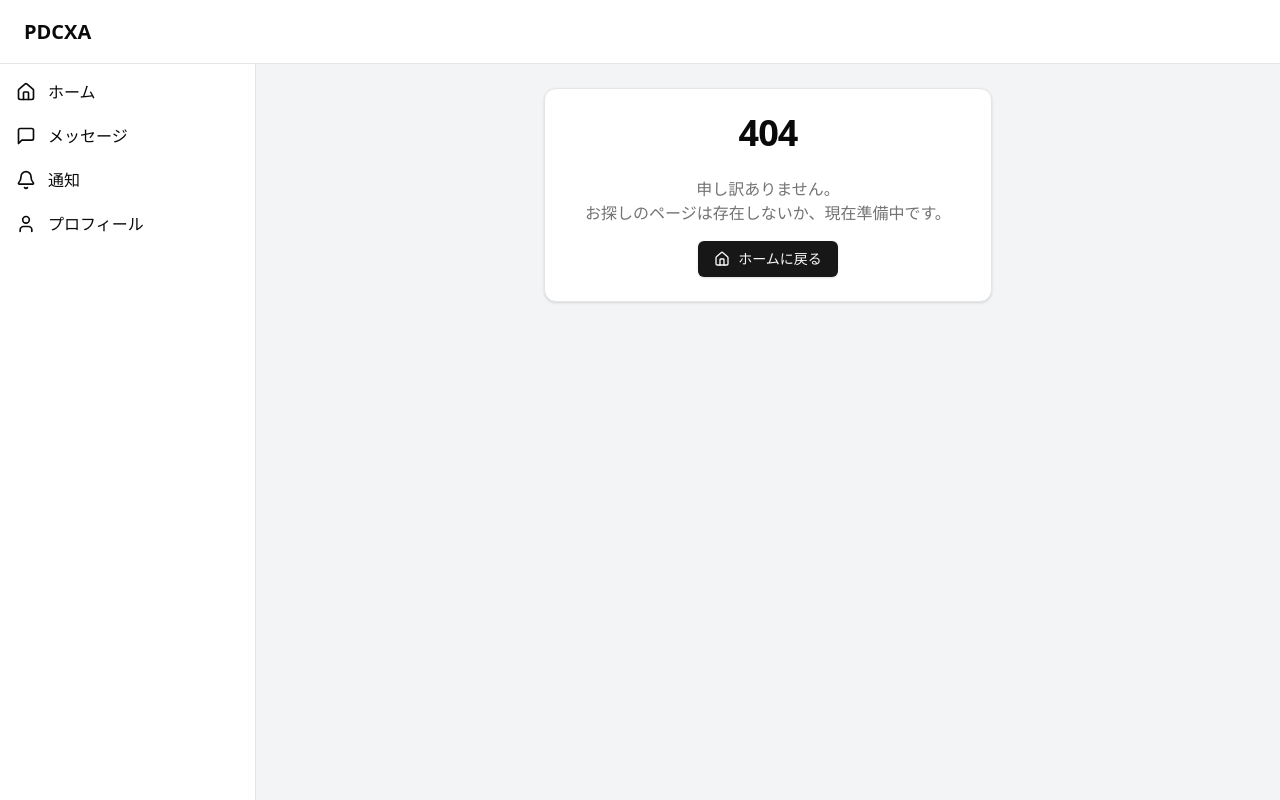
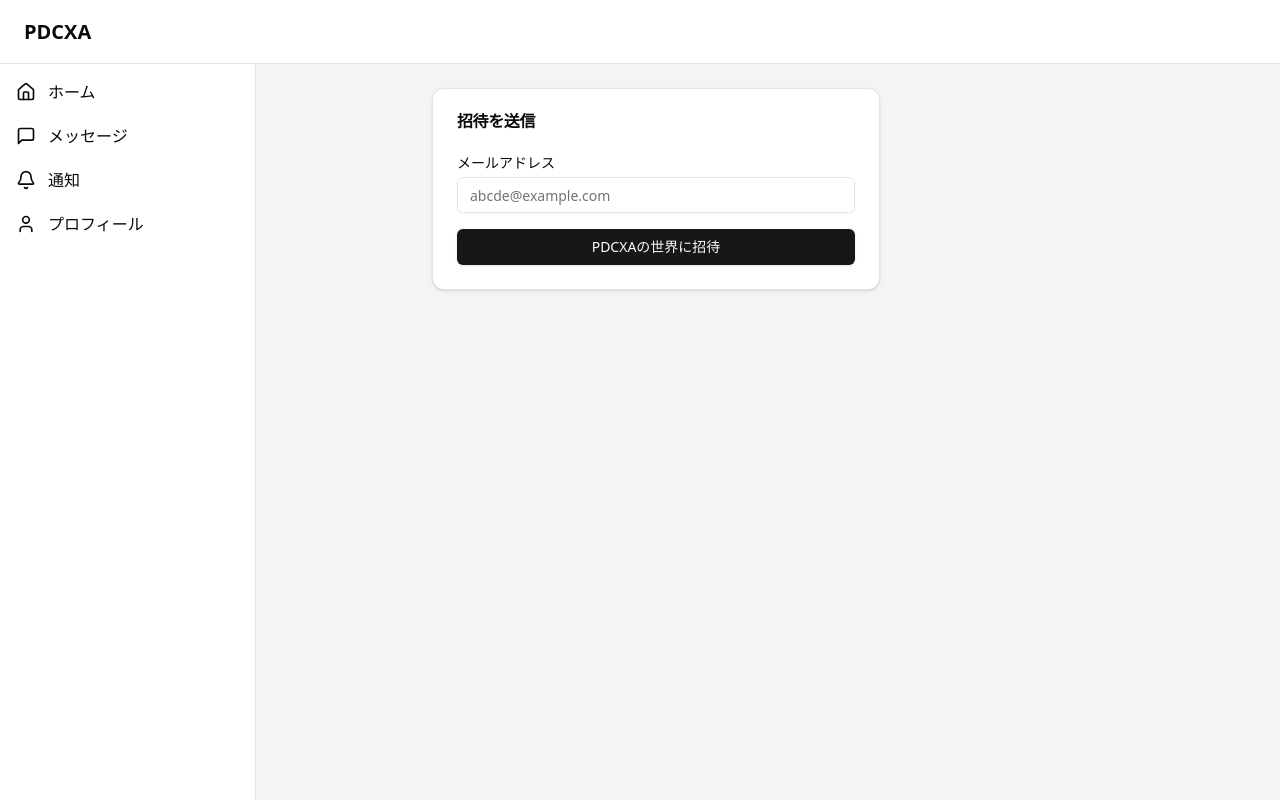
Before and after one commit to RasengunShotaro/pdcxa, a Next.js app: page /invitation in a window 1280 px wide. Before the commit this address had no page. Built offline with nearby package versions, Linux system fonts and the light colour scheme.

Commit message:
👍 招待ページを作成

```diff
--- /dev/null
+++ b/src/app/invitation/page.tsx
@@ -0,0 +1,68 @@
+"use client";
+
+import { Button } from "@/components/ui/button";
+import { Card, CardContent, CardHeader, CardTitle } from "@/components/ui/card";
+import { Form, FormField } from "@/components/ui/form";
+import { Input } from "@/components/ui/input";
+import { zodResolver } from "@hookform/resolvers/zod";
+import { useForm } from "react-hook-form";
+import { z } from "zod";
+
+const invitationFormSchema = z.object({
+  mail: z.string().email({
+    message: "メールアドレスの形式が正しくありません",
+  }),
+});
+
+type InvitationFormSchema = z.infer<typeof invitationFormSchema>;
+
+export default function Page() {
+  const form = useForm<InvitationFormSchema>({
+    resolver: zodResolver(invitationFormSchema),
+    defaultValues: {
+      mail: "",
+    },
+  });
+
+  const onSubmit = () => {
+    form.reset();
+  };
+
+  return (
+    <div className="max-w-2xl mx-auto">
+      <Card className="w-full max-w-md">
+        <CardHeader>
+          <CardTitle>招待を送信</CardTitle>
+        </CardHeader>
+        <CardContent>
+          <Form {...form}>
+            <form onSubmit={form.handleSubmit(onSubmit)} className="space-y-4">
+              <FormField
+                control={form.control}
+                name="mail"
+                render={({ field }) => (
+                  <div>
+                    <label
+                      htmlFor="email"
+                      className="block text-sm font-medium mb-1"
+                    >
+                      メールアドレス
+                    </label>
+                    <Input
+                      id="email"
+                      {...field}
+                      placeholder="abcde@example.com"
+                    />
+                  </div>
+                )}
+              />
+              <Button type="submit" className="w-full">
+                PDCXAの世界に招待
+              </Button>
+            </form>
+          </Form>
+        </CardContent>
+      </Card>
+    </div>
+  );
+}
--- /dev/null
+++ b/src/components/ui/input.tsx
@@ -0,0 +1,22 @@
+import * as React from "react"
+
+import { cn } from "@/lib/utils"
+
+const Input = React.forwardRef<HTMLInputElement, React.ComponentProps<"input">>(
+  ({ className, type, ...props }, ref) => {
+    return (
+      <input
+        type={type}
+        className={cn(
+          "flex h-9 w-full rounded-md border border-input bg-transparent px-3 py-1 text-base shadow-sm transition-colors file:border-0 file:bg-transparent file:text-sm file:font-medium file:text-foreground placeholder:text-muted-foreground focus-visible:outline-none focus-visible:ring-1 focus-visible:ring-ring disabled:cursor-not-allowed disabled:opacity-50 md:text-sm",
+          className
+        )}
+        ref={ref}
+        {...props}
+      />
+    )
+  }
+)
+Input.displayName = "Input"
+
+export { Input }
```
